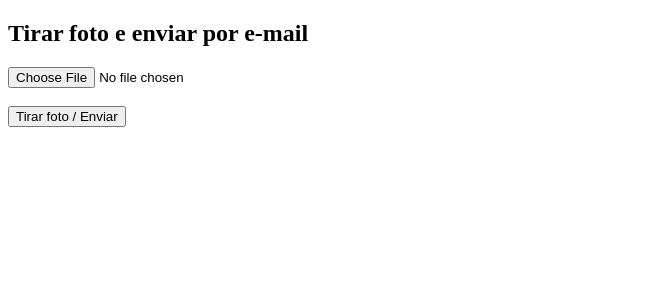
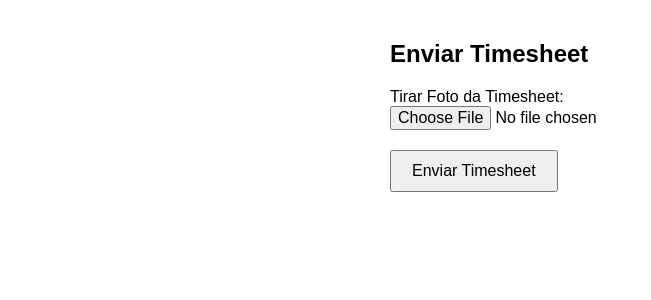
Before and after one commit to llthorzinholl/email_sender, a Flask app: page / in a window 1280 px wide. Shown: the top 300 px of the page, without its empty margins (0-651 px from the left). Run offline with Flask 3, Linux system fonts and the light colour scheme.

```diff
--- a/templates/index.html
+++ b/templates/index.html
@@ -1,31 +1,45 @@
 <!DOCTYPE html>
-<html lang="pt-br">
+<html lang="en">
 <head>
     <meta charset="UTF-8">
-    <title>Envio de Imagem</title>
+    <title>Enviar Timesheet</title>
+    <meta name="viewport" content="width=device-width, initial-scale=1.0">
 
-    <!-- PWA -->
-    <link rel="manifest" href="{{ url_for('static', filename='manifest.json') }}">
-    <meta name="theme-color" content="#4caf50">
-    <link rel="apple-touch-icon" href="{{ url_for('static', filename='icon-192.png') }}">
-
-    <script>
-        if ('serviceWorker' in navigator) {
-            navigator.serviceWorker.register('/static/service-worker.js')
-                .then(function(reg) {
-                    console.log('Service Worker registrado', reg);
-                }).catch(function(err) {
-                    console.log('Erro ao registrar SW', err);
-                });
+    <style>
+        body {
+            font-family: sans-serif;
+            padding: 20px;
+            max-width: 500px;
+            margin: auto;
         }
-    </script>
+        input[type="file"] {
+            display: block;
+            margin-bottom: 20px;
+            font-size: 16px;
+        }
+        button {
+            padding: 10px 20px;
+            font-size: 16px;
+            cursor: pointer;
+        }
+    </style>
 </head>
 <body>
-    <h2>Tirar foto e enviar por e-mail</h2>
+    <h2>Enviar Timesheet</h2>
+
     <form method="POST" enctype="multipart/form-data">
-        <input type="file" name="imagem" accept="image/*" capture="environment" required>
-        <br><br>
-        <button type="submit">Tirar foto / Enviar</button>
+        <!-- Botão de tirar foto -->
+        <label for="imagem">Tirar Foto da Timesheet:</label>
+        <input
+            type="file"
+            id="imagem"
+            name="imagem"
+            accept="image/*"
+            capture="environment"
+            required>
+
+        <!-- Botão de envio -->
+        <button type="submit">Enviar Timesheet</button>
     </form>
 </body>
 </html>
```
Also changed, not shown: api/index.py (+6 -2 lines).
